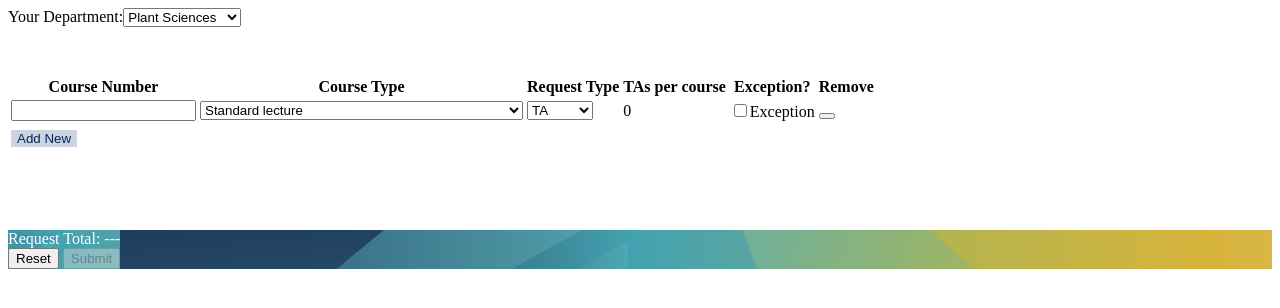
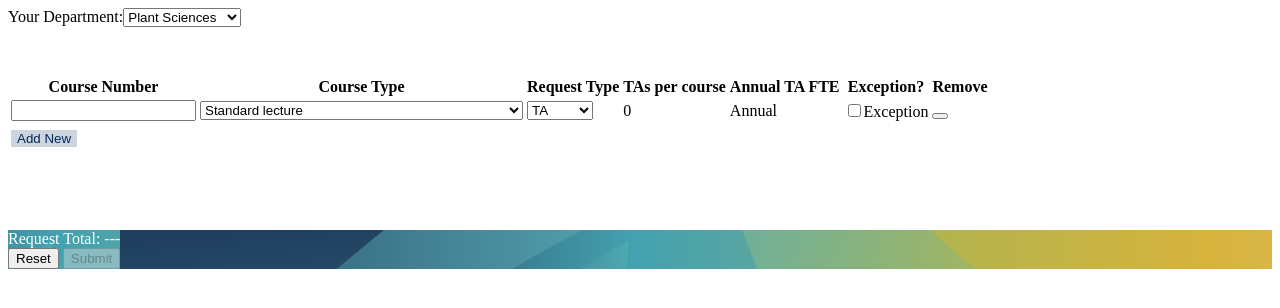
Before and after one commit to ucdavis/tacos, a React app in the folder src/tacos.mvc/: page / in a window 1280 px wide. Shown: the top 308 px of the page. Built offline with nearby package versions, Linux system fonts and the light colour scheme; the HTML template or start-up script is replaced by a standard one.

Commit message:
annual fte

```diff
--- a/src/tacos.mvc/ClientApp/components/Request.tsx
+++ b/src/tacos.mvc/ClientApp/components/Request.tsx
@@ -43,6 +43,7 @@ export default class Request extends React.Component<IProps, {}> {
             />
           </td>
           <td>{this.props.request.calculatedTotal}</td>
+          <td>Annual</td>
           <td>
             <Contest
               contested={this.props.request.contested}
--- a/src/tacos.mvc/ClientApp/components/SubmissionContainer.tsx
+++ b/src/tacos.mvc/ClientApp/components/SubmissionContainer.tsx
@@ -191,6 +191,7 @@ export default class SubmissionContainer extends React.Component<{}, IState> {
             <th>Course Type</th>
             <th>Request Type</th>
             <th>TAs per course</th>
+            <th>Annual TA FTE</th>
             <th>Exception?</th>
             <th>Remove</th>
           </tr>
```
